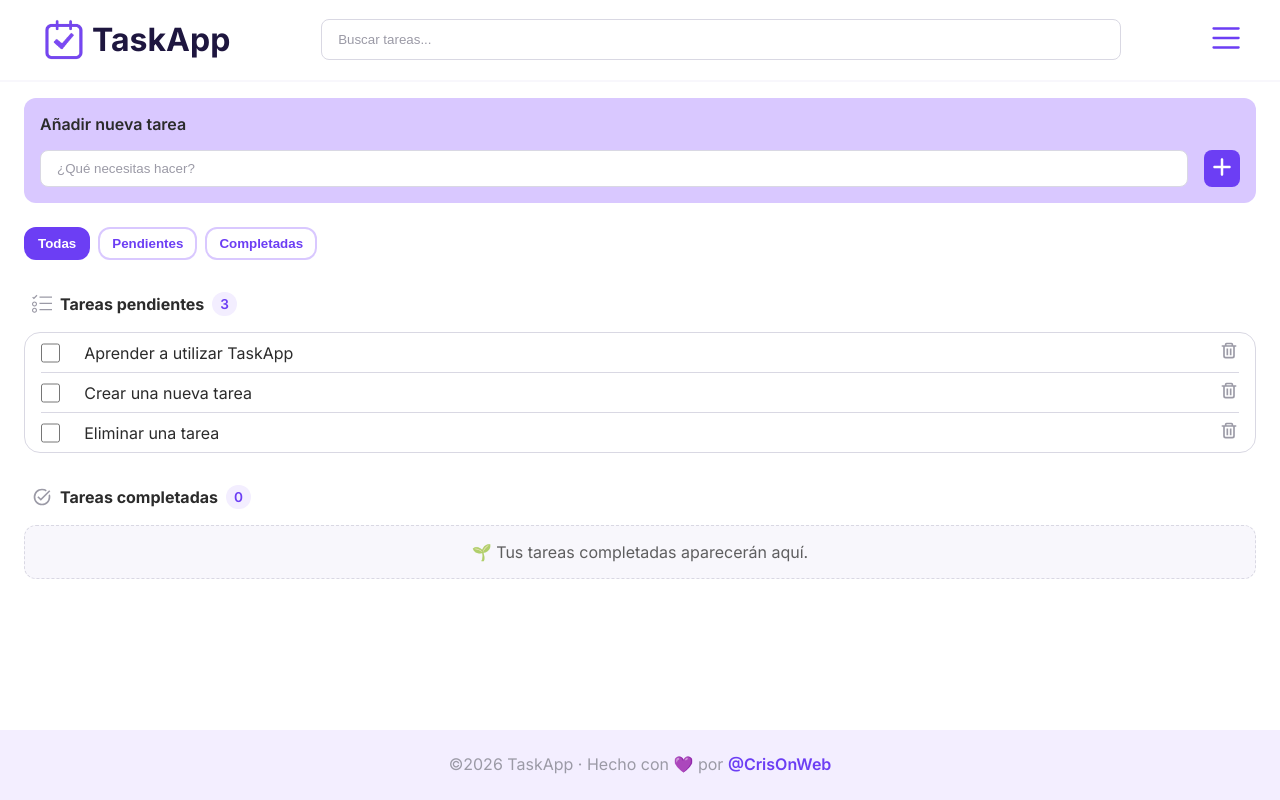
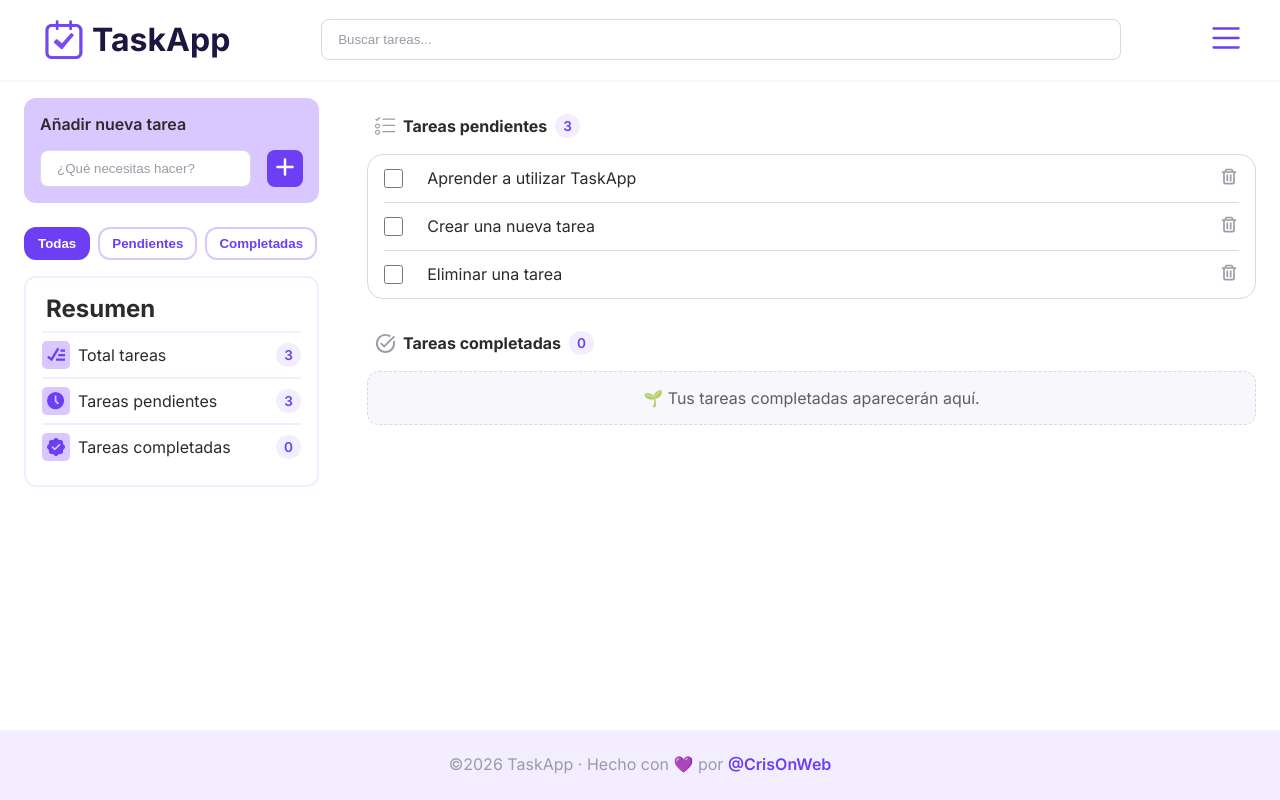
Before and after one commit to CrisOnWeb/TaskApp, a React (Vite) app: page / in a window 1280 px wide. Built offline with nearby package versions, Linux system fonts and the light colour scheme.

Commit message:
Added a task summary section. Fixed an issue with icon sizes. Refined the styling.

```diff
--- a/src/components/App.jsx
+++ b/src/components/App.jsx
@@ -1,3 +1,5 @@
+import { useState, useEffect } from 'react';
+import ls from '../services/localStorage';
 import Header from './Header/Header';
 import Footer from './Footer/Footer';
 import NewTask from './NewTask/NewTask';
@@ -5,8 +7,7 @@ import Tasks from './Tasks/Tasks';
 import PendingIcon from './icons/PendingIcon';
 import CompletedIcon from './icons/CompletedIcon';
 import FilterTasks from './FilterTasks/FilterTasks';
-import ls from '../services/localStorage';
-import { useState, useEffect } from 'react';
+import TaskSummary from './TaskSummary/TaskSummary';
 
 function App() {
   const [tasks, setTasks] = useState(
@@ -66,6 +67,9 @@ function App() {
   // Usamos las variables de búsqueda porque queremos que se actualice cuando buscamos
   const numberOfPendingTasks = searchedPendingTasks.length;
   const numberOfCompletedTasks = searchedCompletedTasks.length;
+  // Usamos las variables de tareas totales para el resumen
+  const pendingTasksSummary = pendingTasks.length;
+  const completedTasksSummary = completedTasks.length;
 
   const addTask = (newTask) => {
     setTasks([...tasks, newTask]);
@@ -91,12 +95,22 @@ function App() {
     <>
       <Header search={search} setSearch={setSearch} />
       <main className="main">
+        <aside className="aside-menu">
           <NewTask
             newTaskInput={newTaskInput}
             setNewTaskInput={setNewTaskInput}
             onAddTask={addTask}
           />
-        <FilterTasks filter={filter} handleFilterChange={handleFilterChange} />
+          <FilterTasks
+            filter={filter}
+            handleFilterChange={handleFilterChange}
+          />
+          <TaskSummary
+            pendingTasksSummary={pendingTasksSummary}
+            completedTasksSummary={completedTasksSummary}
+          />
+        </aside>
+        <div className="content">
           {(filter === 'pending' || filter === 'all') && (
             <Tasks
               title="Tareas pendientes"
@@ -119,6 +133,7 @@ function App() {
               emptyMessage="🌱 Tus tareas completadas aparecerán aquí."
             />
           )}
+        </div>
       </main>
       <Footer />
     </>
--- /dev/null
+++ b/src/components/SummaryItem/SummaryItem.jsx
@@ -0,0 +1,13 @@
+import './SummaryItem.scss';
+
+const SummaryItem = ({ icon, number, text }) => {
+  return (
+    <li className="summary__item">
+      {icon}
+      <p className="summary__text">{text}</p>
+      <span className="summary__number">{number}</span>
+    </li>
+  );
+};
+
+export default SummaryItem;
--- /dev/null
+++ b/src/components/SummaryItem/SummaryItem.scss
@@ -0,0 +1,34 @@
+.summary {
+  &__item {
+    display: flex;
+    gap: var(--spacing-sm);
+    justify-content: space-between;
+    align-items: center;
+    padding-block: var(--spacing-sm);
+    border-top: 2px solid var(--color-brand-light);
+  }
+
+  &__icon {
+    width: 28px;
+    height: 28px;
+    padding: 5px;
+    fill: var(--color-brand);
+    background-color: var(--color-brand-border);
+    border-radius: 5px;
+  }
+
+  &__text {
+    font-size: 1rem;
+  }
+
+  &__number {
+    margin-left: auto;
+    padding-inline: var(--spacing-sm);
+    padding-block: var(--spacing-xs);
+    border-radius: var(--radius-full);
+    background-color: var(--color-brand-light);
+    color: var(--color-brand);
+    font-size: 0.85rem;
+    font-weight: var(--font-weight-semibold);
+  }
+}
--- a/src/components/TaskItem/TaskItem.scss
+++ b/src/components/TaskItem/TaskItem.scss
@@ -9,6 +9,12 @@
     height: 1.2rem;
     accent-color: var(--color-brand);
     cursor: pointer;
+  }
+
+  &__label {
+    @media (width < 380px) {
+      font-size: 0.9rem;
+    }
   }
 
   &__btn {
--- /dev/null
+++ b/src/components/TaskSummary/TaskSummary.jsx
@@ -0,0 +1,32 @@
+import './TaskSummary.scss';
+import SummaryItem from '../SummaryItem/SummaryItem';
+import PendingSummaryIcon from '../icons/PendingSummaryIcon';
+import AllSummaryIcon from '../icons/AllSummaryIcon';
+import CompletedSummaryIcon from '../icons/CompletedSummaryIcon';
+
+const TaskSummary = ({ pendingTasksSummary, completedTasksSummary }) => {
+  return (
+    <section className="summary">
+      <h2 className="summary__title">Resumen</h2>
+      <ul className="summary__list">
+        <SummaryItem
+          icon={<AllSummaryIcon />}
+          number={pendingTasksSummary + completedTasksSummary}
+          text="Total tareas"
+        />
+        <SummaryItem
+          icon={<PendingSummaryIcon />}
+          number={pendingTasksSummary}
+          text="Tareas pendientes"
+        />
+        <SummaryItem
+          icon={<CompletedSummaryIcon />}
+          number={completedTasksSummary}
+          text="Tareas completadas"
+        />
+      </ul>
+    </section>
+  );
+};
+
+export default TaskSummary;
--- /dev/null
+++ b/src/components/TaskSummary/TaskSummary.scss
@@ -0,0 +1,21 @@
+.summary {
+  display: none;
+  padding-block: var(--spacing-md);
+  padding-inline: var(--spacing-md);
+  margin-block: var(--spacing-md);
+  margin-inline: var(--spacing-lg);
+  border-radius: var(--radius-md);
+  border: 2px solid var(--color-brand-light);
+  @media (width > 768px) {
+    display: block;
+  }
+
+  &__title {
+    padding-inline: var(--spacing-xs);
+    padding-bottom: var(--spacing-sm);
+  }
+
+  &__list {
+    list-style-type: none;
+  }
+}
--- a/src/components/Tasks/Tasks.scss
+++ b/src/components/Tasks/Tasks.scss
@@ -41,6 +41,7 @@
     display: flex;
     align-items: center;
     gap: var(--spacing-lg);
+    padding-block: var(--spacing-xs);
   }
 
   &__item + &__item {
--- /dev/null
+++ b/src/components/icons/AllSummaryIcon.jsx
@@ -0,0 +1,15 @@
+const AllSummaryIcon = () => {
+  return (
+    <svg
+      className="summary__icon summary__icon--all"
+      viewBox="0 0 16 16"
+      xmlns="http://www.w3.org/2000/svg"
+      aria-hidden="true"
+      fill="currentColor"
+    >
+      <path d="m4.261 13.49l6.614-10.822l-1.707-1.043l-5.43 8.885l-2.394-1.916l-1.25 1.562zM16 3h-4v2h4zm0 4h-6v2h6zm0 4v2H8v-2z" />
+    </svg>
+  );
+};
+
+export default AllSummaryIcon;
--- a/src/components/icons/CompletedIcon.jsx
+++ b/src/components/icons/CompletedIcon.jsx
@@ -6,7 +6,7 @@ const CompletedIcon = () => {
         xmlns="http://www.w3.org/2000/svg"
         width="256"
         height="256"
-        viewBox="0 0 24 24"
+        viewBox="1 1 21 21"
       >
         <path d="M12 22q-2.075 0-3.9-.788t-3.175-2.137q-1.35-1.35-2.137-3.175T2 12q0-2.075.788-3.9t2.137-3.175q1.35-1.35 3.175-2.137T12 2q1.625 0 3.075.475T17.75 3.8L16.3 5.275q-.95-.6-2.025-.938T12 4Q8.675 4 6.337 6.337T4 12q0 3.325 2.337 5.663T12 20q3.325 0 5.663-2.337T20 12q0-.45-.05-.9t-.15-.875L21.425 8.6q.275.8.425 1.65T22 12q0 2.075-.788 3.9t-2.137 3.175q-1.35 1.35-3.175 2.138T12 22Zm-1.4-5.4l-4.25-4.25l1.4-1.4l2.85 2.85l10-10.025l1.4 1.4L10.6 16.6Z" />
       </svg>
--- /dev/null
+++ b/src/components/icons/CompletedSummaryIcon.jsx
@@ -0,0 +1,15 @@
+const CompletedSummaryIcon = () => {
+  return (
+    <svg
+      className="summary__icon summary__icon--completed"
+      viewBox="0 1 15 15"
+      xmlns="http://www.w3.org/2000/svg"
+      aria-hidden="true"
+      fill="currentColor"
+    >
+      <path d="M6.102 1.579a1.977 1.977 0 0 1 2.67-.116l.126.116l1.037 1.037l1.47.002c.99 0 1.81.727 1.955 1.677l.017.152l.005.148l-.001 1.467l1.04 1.04c.69.691.763 1.766.218 2.537l-.103.133l-.115.126l-1.04 1.036l.001 1.472c0 .99-.727 1.81-1.677 1.954l-.152.017l-.148.005l-1.471-.001l-1.036 1.04a1.98 1.98 0 0 1-2.537.218l-.133-.102l-.126-.116l-1.04-1.04l-1.468.001c-.99 0-1.81-.727-1.954-1.677l-.017-.151l-.005-.148l-.002-1.471L.579 9.898A1.98 1.98 0 0 1 .36 7.36l.103-.132l.115-.126l1.038-1.04l.002-1.469c0-.99.727-1.81 1.677-1.954l.151-.017l.148-.005l1.469-.002zm4.043 4.41l-.085.071L6.5 9.62L4.94 8.06a.63.63 0 0 0-.88 0a.63.63 0 0 0-.071.795l.071.085l2 2a.625.625 0 0 0 .804.065l.076-.065l4-4a.61.61 0 0 0 0-.88a.63.63 0 0 0-.795-.071" />
+    </svg>
+  );
+};
+
+export default CompletedSummaryIcon;
--- /dev/null
+++ b/src/components/icons/PendingSummaryIcon.jsx
@@ -0,0 +1,15 @@
+const PendingSummaryIcon = () => {
+  return (
+    <svg
+      className="summary__icon summary__icon--pending"
+      viewBox="0 0 21 21"
+      xmlns="http://www.w3.org/2000/svg"
+      aria-hidden="true"
+      fill="currentColor"
+    >
+      <path d="M10 0a10 10 0 1 0 10 10A10 10 0 0 0 10 0zm2.5 14.5L9 11V4h2v6l3 3z" />
+    </svg>
+  );
+};
+
+export default PendingSummaryIcon;
--- a/src/styles/core/_globals.scss
+++ b/src/styles/core/_globals.scss
@@ -14,4 +14,18 @@ body {
 
 .main {
   flex-grow: 1;
+
+  @media (width > 768px) {
+    display: grid;
+    grid-template-columns: auto 1fr;
+    grid-template-areas: 'aside content';
+  }
 }
+
+.aside-menu {
+  grid-area: aside;
+}
+
+.content {
+  grid-area: content;
+}
```
Also changed, not shown: src/assets/img/task-done.svg (deleted), src/assets/img/task-list.svg (deleted). Lines whose indentation alone changed are shown as unchanged.
